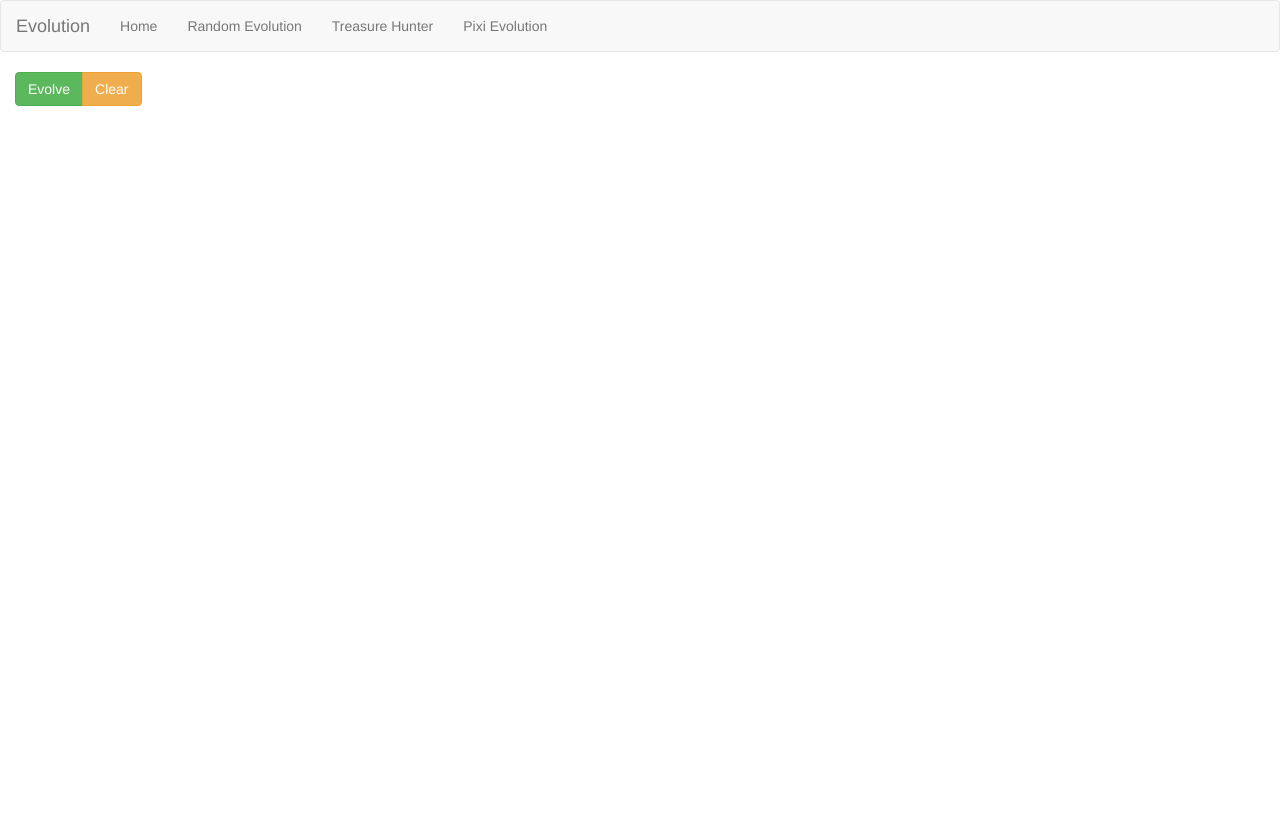
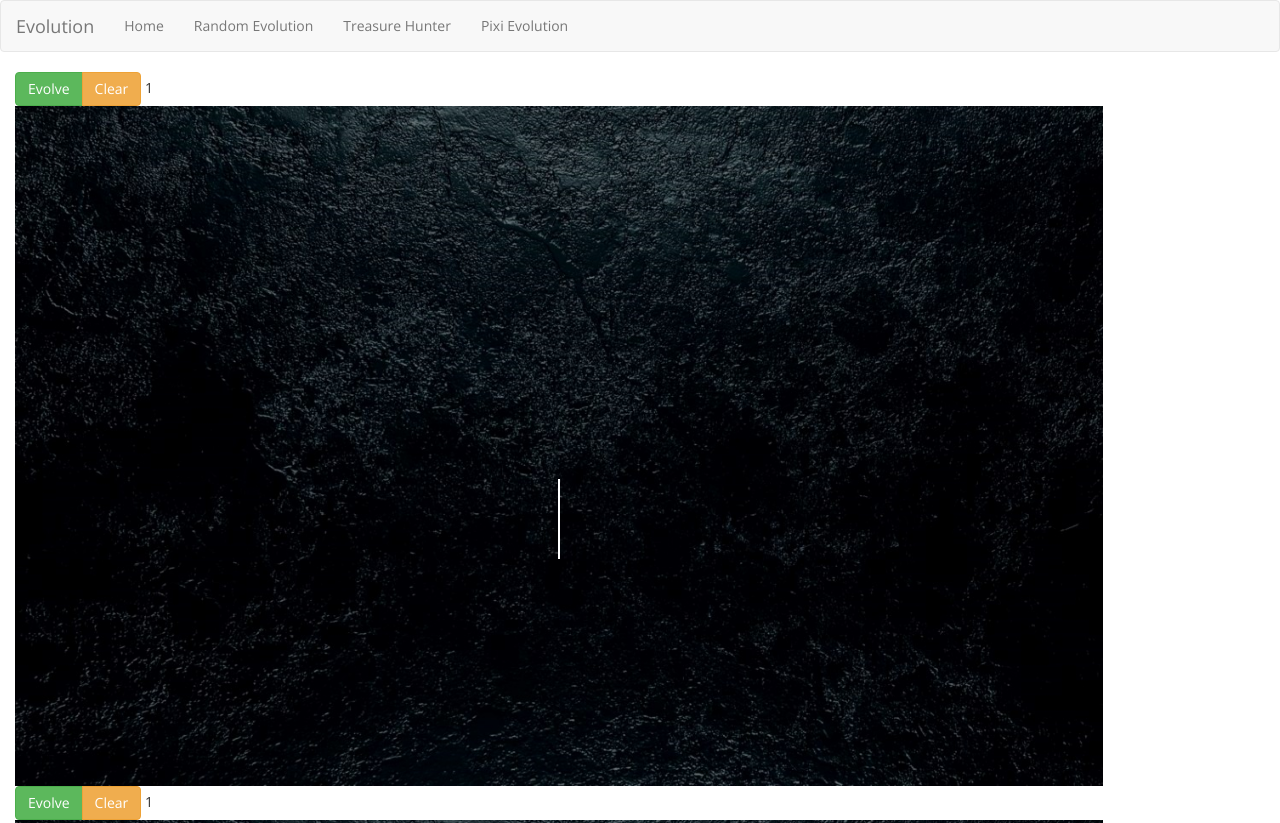
Before and after one commit to hugonne/Evolution, a plain HTML site: page index.html in a window 1280 px wide. Shown: the top 823 px of the page. Before the commit the page ends 800 px from the top, so only its background shows below. Drawn offline with nearby package versions, Linux system fonts and the light colour scheme.

Commit message:
* Removed PixiJS from main page * Added ability to include multiple canvas objects * Added directive for Evolution Canvas

```diff
--- a/app/app.js
+++ b/app/app.js
@@ -5,9 +5,9 @@ evolutionApp.config(["$locationProvider", "$routeProvider",
         $locationProvider.hashPrefix('!');
 
         $routeProvider.
-            when("/canvas", {
-                templateUrl: 'app/views/canvas.html'
+            when("/home", {
+                templateUrl: 'app/views/home.html'
             }).
-            otherwise('/canvas');
+            otherwise('/home');
     }
 ]);
--- a/app/controllers/canvasController.js
+++ /dev/null
@@ -1,114 +0,0 @@
-var evolutionApp = angular.module("evolutionApp");
-
-evolutionApp.controller("CanvasController", ["$scope", "DrawingEngine", canvasController]);
-
-function canvasController($scope, drawingEngine) {
-    //Canvas setup
-    var xOffset = 0.85;
-    var yOffset = 0.85;
-    var width = Math.round(document.body.clientWidth * xOffset);
-    var height = Math.round(document.body.clientHeight * yOffset);
-    var center = {
-        x: Math.round(width / 2),
-        y: Math.round(height / 2)
-    };
-
-    var scale = width / 1280;
-    if (scale * 720 < height) {
-        scale = height / 720;
-    }
-
-    //Aliases
-    var Container = PIXI.Container,
-        autoDetectRenderer = PIXI.autoDetectRenderer,
-        Graphics = PIXI.Graphics,
-        Sprite = PIXI.Sprite,
-        resources = PIXI.loader.resources,
-        loader = PIXI.loader;
-
-    //Create a Pixi stage and renderer and add the renderer.view to the DOM
-    var stage = new Container(),
-        renderer = autoDetectRenderer(
-            width,
-            height,
-            { antialias: true, transparent: true, resolution: 1 });
-    document.getElementById("canvasContainer").appendChild(renderer.view);
-
-    loader.add("/img/background.jpg").load(setup);
-
-    var childrenAngle = 30;
-    var initialLength = 80;
-    var lengthDelta = 6;
-    var angleVariation = 120;
-    var background;
-
-    $scope.generations = 1;
-    $scope.working = false;
-
-    function setup() {
-        background = new Sprite(resources["/img/background.jpg"].texture);
-        //background.anchor.x = 0.5;
-        //background.anchor.y = 0.5;
-        //background.position.x = center.x;
-        //background.position.y = center.y;
-        background.width = Math.round(scale * 1280);
-        background.height = Math.round(scale * 720);
-
-        stage.addChild(background);
-        renderer.render(stage);
-
-        $scope.lastGenerationLines = [];
-
-        //Initial vertical line
-        $scope.lastGenerationLines.push(drawingEngine.lines.drawLine(
-            renderer,
-            stage,
-            center.x,
-            height * 2 / 3,
-            90,
-            0,
-            initialLength));
-    }
-
-    $scope.evolve = function () {
-        $scope.working = true;
-
-        var parentLines = $scope.lastGenerationLines;
-
-        $scope.lastGenerationLines = [];
-        $scope.generations++;
-
-        var angleDelta = drawingEngine.utils.randomInt(1, angleVariation);
-
-        angular.forEach(parentLines, function (line, key) {
-            drawingEngine.lines.drawChildren(renderer, stage, line, lengthDelta, angleDelta)
-                .then(function (data) {
-                    $scope.lastGenerationLines = $scope.lastGenerationLines.concat(data);
-                    $scope.working = false;
-                });
-        });
-        //renderer.view.toDataURL();
-    };
-
-    $scope.clearCanvas = function () {
-        $scope.working = true;
-
-        //Clear stage and add background again
-        stage.removeChildren();
-        stage.addChild(background);
-        renderer.render(stage);
-
-        //Initial vertical line
-        $scope.lastGenerationLines = [];
-        $scope.generations = 1;
-        $scope.lastGenerationLines.push(drawingEngine.lines.drawLine(
-            renderer,
-            stage,
-            center.x,
-            height * 2 / 3,
-            90,
-            0,
-            initialLength));
-        $scope.working = false;
-    };
-}
--- /dev/null
+++ b/app/controllers/homeController.js
@@ -0,0 +1,6 @@
+var evolutionApp = angular.module("evolutionApp");
+
+evolutionApp.controller("HomeController", ["$scope", "DrawingEngine", canvasController]);
+
+function canvasController($scope, drawingEngine) {
+}
--- /dev/null
+++ b/app/directives/canvasDirective.js
@@ -0,0 +1,94 @@
+var evolutionApp = angular.module("evolutionApp");
+
+evolutionApp.directive("evCanvas", ["DrawingEngine", function () {
+    return {
+        restrict: "E",
+        templateUrl: "app/directives/canvasTemplate.html",
+        scope: {
+            id: "="
+        },
+        controller: ["$scope", "$timeout", "DrawingEngine", function ($scope, $timeout, drawingEngine) {
+            var background;
+            var canvas;
+            var ctx;
+
+            var loadCanvas = function () {
+                //Canvas definition
+                canvas = document.getElementById($scope.id);
+                ctx = canvas.getContext("2d");
+
+                drawInitialLine();
+            };
+
+            var drawInitialLine = function () {
+                $scope.lastGenerationLines = [];
+                $scope.lastGenerationLines.push(drawingEngine.lines.drawLine(
+                    ctx,
+                    center.x,
+                    $scope.height * 2 / 3,
+                    90,
+                    0,
+                    initialLength));
+            };
+
+            //Canvas setup
+            var xOffset = 0.85;
+            var yOffset = 0.85;
+            $scope.width = Math.round(document.body.clientWidth * xOffset);
+            $scope.height = Math.round(document.body.clientHeight * yOffset);
+            var center = {
+                x: Math.round($scope.width / 2),
+                y: Math.round($scope.height / 2)
+            };
+            var scale = $scope.width / 1280;
+            if (scale * 720 < $scope.height) {
+                scale = $scope.height / 720;
+            }
+
+            //Init variables (genes)
+            var childrenAngle = 30;
+            var initialLength = 80;
+            var lengthDelta = 6;
+            var angleVariation = 100;
+
+            //Scope initialization
+            $scope.generations = 1;
+            $scope.working = false;
+
+            //Scope functions
+            $scope.evolve = function () {
+                $scope.working = true;
+
+                var parentLines = $scope.lastGenerationLines;
+
+                $scope.lastGenerationLines = [];
+                $scope.generations++;
+
+                var angleDelta = drawingEngine.utils.randomInt(1, angleVariation);
+
+                angular.forEach(parentLines, function (line, key) {
+                    drawingEngine.lines.drawChildren(ctx, line, lengthDelta, angleDelta)
+                        .then(function (data) {
+                            $scope.lastGenerationLines = $scope.lastGenerationLines.concat(data);
+                            $scope.working = false;
+                        });
+                });
+                //renderer.view.toDataURL();
+            };
+
+            $scope.clearCanvas = function () {
+                $scope.working = true;
+                $scope.generations = 1;
+
+                //Clear stage
+                ctx.clearRect(0, 0, canvas.width, canvas.height);
+
+                //Initial vertical line
+                drawInitialLine();
+                $scope.working = false;
+            };
+
+            $timeout(loadCanvas, 0);
+        }]
+    };
+}]);
--- /dev/null
+++ b/app/directives/canvasTemplate.html
@@ -0,0 +1,13 @@
+<div class="row">
+    <div class="col-md-12">
+        <!--<img ng-src="{{data}}" />-->
+        <div class="btn-group" role="group" aria-label="...">
+            <button ng-click="evolve()" class="btn btn-success" ng-disabled="working">Evolve</button>
+            <button ng-click="clearCanvas()" class="btn btn-warning" ng-disabled="working">Clear</button>
+        </div>
+        <span ng-bind="generations"></span>
+    </div>
+    <div class="col-md-12">
+        <canvas ng-attr-id="{{id}}" ng-attr-width="{{width}}" ng-attr-height="{{height}}"></canvas>
+    </div>
+</div>
--- a/app/services/drawingEngine.js
+++ b/app/services/drawingEngine.js
@@ -1,16 +1,16 @@
 var evolutionApp = angular.module("evolutionApp");
 
-evolutionApp.factory("DrawingEngine", ["$q", function ($q) {
+evolutionApp.factory("DrawingEngine", ["$q", "$timeout", function ($q, $timeout) {
     var factory = {};
 
     factory.utils = {
         getRandomColor: function () {
             var letters = 'BCDEF'.split('');
-            var color = '0x';
+            var color = '#';
             for (var i = 0; i < 6; i++) {
                 color += letters[Math.floor(Math.random() * letters.length)];
             }
-            return Number(color);
+            return color;
         },
         randomInt: function (min, max) {
             return Math.floor(Math.random() * (max - min + 1)) + min;
@@ -18,10 +18,11 @@ evolutionApp.factory("DrawingEngine", ["$q", function ($q) {
     };
 
     factory.lines = {
-        drawLine: function (renderer, stage, x, y, degrees, referenceAngle, length, color) {
-            var Graphics = PIXI.Graphics;
+        drawLine: function (ctx, x, y, degrees, referenceAngle, length, color) {
             var newAngle = (referenceAngle - degrees) % 360;
             var radians = newAngle * Math.PI / 180;
+
+            console.log("Drawing!");
 
             //Calculate final position
             x = Math.floor(x);
@@ -30,16 +31,15 @@ evolutionApp.factory("DrawingEngine", ["$q", function ($q) {
             var yf = Math.floor(y + length * Math.sin(radians));
 
             if (!color) {
-                color = 0xffffff;
+                color = "#fff";
             }
 
-            var line = new Graphics();
-            line.lineStyle(2, color, 1);
-            line.moveTo(x, y);
-            line.lineTo(xf, yf);
-            stage.addChild(line);
-
-            renderer.render(stage);
+            ctx.lineWidth = 2;
+            ctx.beginPath();
+            ctx.moveTo(x, y);
+            ctx.lineTo(xf, yf);
+            ctx.strokeStyle = color;
+            ctx.stroke();
 
             return {
                 xInitial: x,
@@ -50,26 +50,23 @@ evolutionApp.factory("DrawingEngine", ["$q", function ($q) {
                 degrees: newAngle
             };
         },
-        drawChildren: function (renderer, stage, line, lengthDelta, angleDelta) {
-            var anglesDelta = 30;
+        drawChildren: function (ctx, line, lengthDelta, angleDelta) {
             var waitTime = 10;
             var color = factory.utils.getRandomColor();
 
             return $q(function (resolve, reject) {
-                setTimeout(function () {
+                $timeout(function () {
                     var child1 = factory.lines.drawLine(
-                        renderer,
-                        stage,
+                        ctx,
                         line.xFinal,
                         line.yFinal,
                         angleDelta,
                         line.degrees,
                         line.length - lengthDelta,
                         color);
-                    setTimeout(function () {
+                    $timeout(function () {
                         var child2 = factory.lines.drawLine(
-                            renderer,
-                            stage,
+                            ctx,
                             line.xFinal,
                             line.yFinal,
                             -angleDelta,
@@ -78,21 +75,10 @@ evolutionApp.factory("DrawingEngine", ["$q", function ($q) {
                             color);
                         resolve([child1, child2]);
                     }, waitTime);
-
                 }, waitTime);
             });
         },
-        drawChildrenRecursive: function (
-            renderer,
-            stage,
-            line,
-            generations,
-            totalGenerations,
-            genes,
-            lengthDelta,
-            childrenAngle,
-            anglesDelta) {
-
+        drawManyChildern: function (ctx, line, generations, totalGenerations, genes, lengthDelta, childrenAngle, anglesDelta) {
             //alert(generations);
             if (generations > 0) {
                 var color = getRandomColor();
@@ -110,17 +96,15 @@ evolutionApp.factory("DrawingEngine", ["$q", function ($q) {
 
                 setTimeout(function () {
                     var child1 = factory.lines.drawLine(
-                        renderer,
-                        stage,
+                        ctx,
                         line.xFinal,
                         line.yFinal,
                         genes[index],
                         line.degrees,
                         line.length - lengthDelta,
                         color);
-                    factory.lines.drawChildren(
-                        renderer,
-                        stage,
+                    factory.lines.drawManyChildern(
+                        ctx,
                         child1,
                         generations,
                         totalGenerations,
@@ -131,17 +115,15 @@ evolutionApp.factory("DrawingEngine", ["$q", function ($q) {
 
                     setTimeout(function () {
                         var child2 = factory.lines.drawLine(
-                            renderer,
-                            stage,
+                            ctx,
                             line.xFinal,
                             line.yFinal,
                             -genes[index],
                             line.degrees,
                             line.length - lengthDelta,
                             color);
-                        factory.lines.drawChildren(
-                            renderer,
-                            stage,
+                        factory.lines.drawManyChildern(
+                            ctx,
                             child2,
                             generations,
                             totalGenerations,
--- a/app/views/canvas.html
+++ /dev/null
@@ -1,15 +0,0 @@
-<div ng-controller="CanvasController">
-    <div class="row">
-        <div class="col-md-12">
-            <!--<img ng-src="{{data}}" />-->
-            <div class="btn-group" role="group" aria-label="...">
-                <button ng-click="evolve()" class="btn btn-success" ng-disabled="working">Evolve</button>
-                <button ng-click="clearCanvas()" class="btn btn-warning" ng-disabled="working">Clear</button>
-            </div>
-            <span ng-bind="generations"></span>
-        </div>
-    </div>
-    <div class="col-md-12">
-        <div class="row" id="canvasContainer"></div>
-    </div>
-</div>
--- /dev/null
+++ b/app/views/home.html
@@ -0,0 +1,4 @@
+<div ng-controller="HomeController">
+    <ev-canvas id="'mainCanvas'"></ev-canvas>
+    <ev-canvas id="'mainCanvas2'"></ev-canvas>
+</div>
--- /dev/null
+++ b/css/style.css
@@ -0,0 +1,11 @@
+body {
+    font-family: 'Open Sans', sans-serif;
+}
+canvas {
+    background:url(/img/background.jpg);
+    background-repeat: no-repeat;
+    background-size: 100% 100%;
+}
+/*html {
+    height: 100%
+}*/
--- a/index.html
+++ b/index.html
@@ -6,15 +6,16 @@
     <title>Evolution</title>
     <link rel="shortcut icon" href="/favicon.ico" type="image/x-icon">
     <link rel="icon" href="/favicon.ico" type="image/x-icon">
+    <link href="https://fonts.googleapis.com/css?family=Open+Sans" rel="stylesheet">
     <link rel="stylesheet" href="https://maxcdn.bootstrapcdn.com/bootstrap/3.3.7/css/bootstrap.min.css" />
-
-    <script src="scripts/pixi.min.js"></script>
+    <link href="css/style.css" rel="stylesheet" />
 
     <script src="scripts/angular.min.js"></script>
     <script src="scripts/angular-route.min.js"></script>
 
     <script src="app/app.js"></script>
-    <script src="app/controllers/canvasController.js"></script>
+    <script src="app/controllers/homeController.js"></script>
+    <script src="app/directives/canvasDirective.js"></script>
     <script src="app/services/drawingEngine.js"></script>
 </head>
 
```
